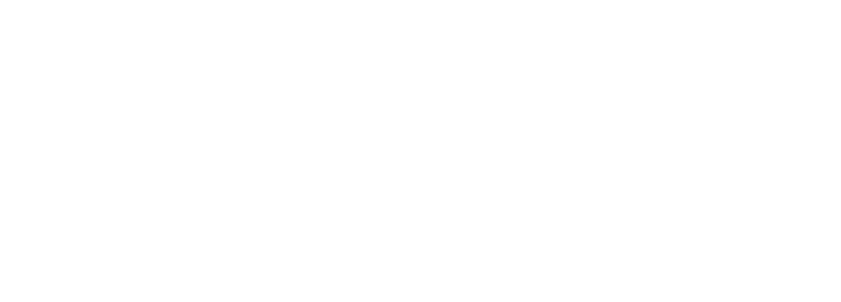
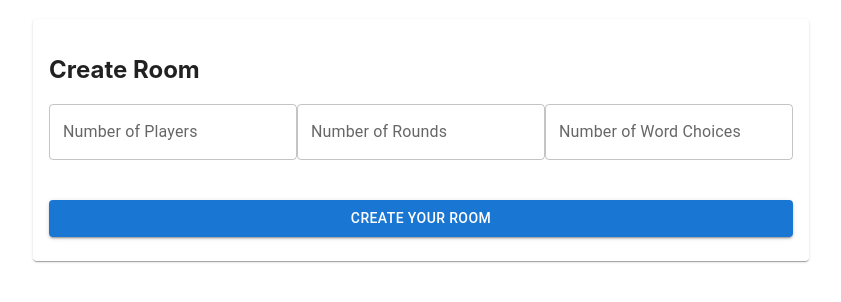
Before and after one commit to infomediadesign/sad-05-2023-project-9lives-frontend, a React (Create React App) app: page /create in a window 1280 px wide. Before the commit this address had no page. Shown: the part 260-562 px from the top of the page, without its empty margins (219-1060 px from the left). Built offline with nearby package versions, Linux system fonts and the light colour scheme.

Commit message:
after create and join added create your room

```diff
--- a/package.json
+++ b/package.json
@@ -5,6 +5,7 @@
   "dependencies": {
     "@emotion/react": "^11.11.0",
     "@emotion/styled": "^11.11.0",
+    "@mui/icons-material": "^5.11.16",
     "@mui/material": "^5.13.2",
     "@testing-library/jest-dom": "^5.16.5",
     "@testing-library/react": "^13.4.0",
--- a/src/App.js
+++ b/src/App.js
@@ -5,6 +5,9 @@
 import "./App.css";
 import PostLogin from "./components/PostLogin";
 import Join from "./components/Join";
+import Create from "./components/Create";
+import Display from "./components/Display";
+// import ScratchProject from "./components/ScratchProject";
 // import { Switch } from '@mui/material';
 
 const App = () => {
@@ -22,10 +25,13 @@
         <Register onRegister={handleRegister} />
       )} */}
       <Routes>
+        <Route path="/" element={<Login />} />
         <Route path="/login" element={<Login />} />
         <Route path="/register" element={<Register />} />
         <Route path="/home" element={<PostLogin />} />
         <Route path="/join" element={<Join />} />
+        <Route path="/create" element={<Create />} />
+        <Route path="/display" element={<Display />} />
 
       </Routes>
     </div>
--- /dev/null
+++ b/src/components/Create.css
@@ -0,0 +1,26 @@
+.create-card {
+  display: flex;
+  flex-direction: column;
+  align-items: center;
+  justify-content: center;
+  padding: 20px;
+}
+
+/* .refresh-icon {
+  align-self: flex-start;
+} */
+
+.input-group {
+  display: flex;
+  flex-direction: column;
+  gap: 10px;
+  margin-top: 20px;
+}
+
+.input-group > * {
+  width: 100%;
+}
+
+.submit-button {
+  margin-top: 40px;
+}
--- /dev/null
+++ b/src/components/Create.js
@@ -0,0 +1,101 @@
+import React, { useState } from "react";
+import TextField from "@mui/material/TextField";
+import Button from "@mui/material/Button";
+import Card from "@mui/material/Card";
+import CardContent from "@mui/material/CardContent";
+// import RefreshIcon from "@mui/icons-material/Refresh";
+import Display from "./Display";
+
+const Create = () => {
+  const [numPlayers, setNumPlayers] = useState("");
+  const [numRounds, setNumRounds] = useState("");
+  const [numWordChoices, setNumWordChoices] = useState("");
+  const [playerNames, setPlayerNames] = useState([]);
+  const [isSubmitted, setIsSubmitted] = useState(false);
+  const [selectedRound, setSelectedRound] = useState(null);
+
+  const handleSubmit = (e) => {
+    e.preventDefault();
+    console.log(
+      "Form submitted:",
+      numPlayers,
+      playerNames,
+      numRounds,
+      numWordChoices
+    );
+
+    setIsSubmitted(true);
+  };
+
+  const handlePlayerNameChange = (index, newName) => {
+    setPlayerNames((prevNames) => {
+      const updatedNames = [...prevNames];
+      updatedNames[index] = newName;
+      return updatedNames;
+    });
+  };
+
+  if (isSubmitted) {
+    return (
+      <Display
+        numPlayers={numPlayers}
+        playerNames={playerNames}
+        numRounds={numRounds}
+        numWordChoices={numWordChoices}
+        selectedRound={selectedRound}
+      />
+    );
+  } else {
+    return (
+      <Card className="create-card">
+        <CardContent>
+          <>
+            {/* <RefreshIcon className="refresh-icon" /> */}
+            <h2>Create Room</h2>
+            <div className="input-group">
+              <TextField
+                type="number"
+                label="Number of Players"
+                value={numPlayers}
+                onChange={(e) => setNumPlayers(e.target.value)}
+              />
+              {[...Array(Number(numPlayers))].map((_, index) => (
+                <TextField
+                  key={index}
+                  label={`Player ${index + 1}`}
+                  value={playerNames[index]}
+                  onChange={(e) =>
+                    handlePlayerNameChange(index, e.target.value)
+                  }
+                />
+              ))}
+              <TextField
+                type="number"
+                label="Number of Rounds"
+                value={numRounds}
+                onChange={(e) => setNumRounds(e.target.value)}
+              />
+              <TextField
+                type="number"
+                label="Number of Word Choices"
+                value={numWordChoices}
+                onChange={(e) => setNumWordChoices(e.target.value)}
+              />
+            </div>
+            <Button
+              sx={{ marginTop: "40px" }}
+              type="submit"
+              variant="contained"
+              fullWidth
+              onClick={handleSubmit}
+            >
+              Create your room
+            </Button>
+          </>
+        </CardContent>
+      </Card>
+    );
+  }
+};
+
+export default Create;
--- /dev/null
+++ b/src/components/Display.css
@@ -0,0 +1,29 @@
+.display {
+    display: flex;
+    flex-direction: column;
+    align-items: center;
+    padding: 20px;
+    text-align: center;
+  }
+
+  .display h2 {
+    font-size: 24px;
+    margin-bottom: 20px;
+  }
+
+  .display h3 {
+    font-size: 18px;
+    margin-bottom: 10px;
+  }
+
+  .display ul {
+    list-style-type: none;
+    padding: 0;
+    margin: 0;
+    margin-bottom: 20px;
+  }
+
+  .display-container li {
+    font-size: 16px;
+    margin-bottom: 5px;
+  }
--- /dev/null
+++ b/src/components/Display.js
@@ -0,0 +1,39 @@
+import React from "react";
+// import Card from "@mui/material/Card";
+// import CardContent from "@mui/material/CardContent";
+// import MailOutlineIcon from "@mui/icons-material/MailOutline";
+// import RefreshIcon from "@mui/icons-material/Refresh";
+import Typography from "@mui/material/Typography";
+import "./Display.css";
+
+const Display = ({ numPlayers, playerNames, numRounds, numWordChoices, selectedRound }) => {
+  return (
+    <div className="display-container">
+      <Typography variant="h4" component="h2" gutterBottom>
+        Game Display
+      </Typography>
+      <Typography variant="h6" component="h3" gutterBottom>
+        Number of Players: {numPlayers}
+      </Typography>
+      <Typography variant="h6" component="h3" gutterBottom>
+        Player Names:
+      </Typography>
+      <ul>
+        {playerNames.map((name, index) => (
+          <li key={index}>{name}</li>
+        ))}
+      </ul>
+      <Typography variant="h6" component="h3" gutterBottom>
+        Number of Rounds: {numRounds}
+      </Typography>
+      <Typography variant="h6" component="h3" gutterBottom>
+        Number of Word Choices: {numWordChoices}
+      </Typography>
+      <Typography variant="h6" component="h3" gutterBottom>
+        Selected Round: {selectedRound}
+      </Typography>
+    </div>
+  );
+};
+
+export default Display;
--- a/src/components/Join.css
+++ b/src/components/Join.css
@@ -2,4 +2,8 @@
     width: 400px;
     margin: 30px;
     padding-left: 10px;
+    text-align: center;
+    align-items: center;
+    justify-content: center;
+
 }
--- a/src/components/PostLogin.js
+++ b/src/components/PostLogin.js
@@ -21,12 +21,14 @@
               type="submit"
               variant="contained"
             >
-              <Link to="/join" className="linkto">
+              <Link to="/join" className="link">
             Join
             </Link>
             </Button>
             <Button type="submit" variant="contained">
+              <Link to="/create" className="linkto">
               Create
+              </Link>
             </Button>
           </div>
 
--- /dev/null
+++ b/src/components/ScratchProject.css
@@ -0,0 +1,6 @@
+/* .scratch-project-container {
+    width: 100%;
+    height: 500px;
+    border: none;
+  }
+   */
--- /dev/null
+++ b/src/components/ScratchProject.js
@@ -0,0 +1,17 @@
+// import React from "react";
+// import "./ScratchProjectComponent.css";
+
+// const ScratchProjectComponent = () => {
+//   return (
+//     <div>
+//       {/* Display the .sb3 file */}
+//       <iframe
+//         src="C:\Users\DELL\Desktop\SAD\sad-05-2023-project-9lives-frontend\public\assets"
+//         title="Scratch Project"
+//         className="scratch-project-container"
+//       ></iframe>
+//     </div>
+//   );
+// };
+
+// export default ScratchProjectComponent;
```
Also changed, not shown: 2 other files (tests, documents, lock files or other folders).
